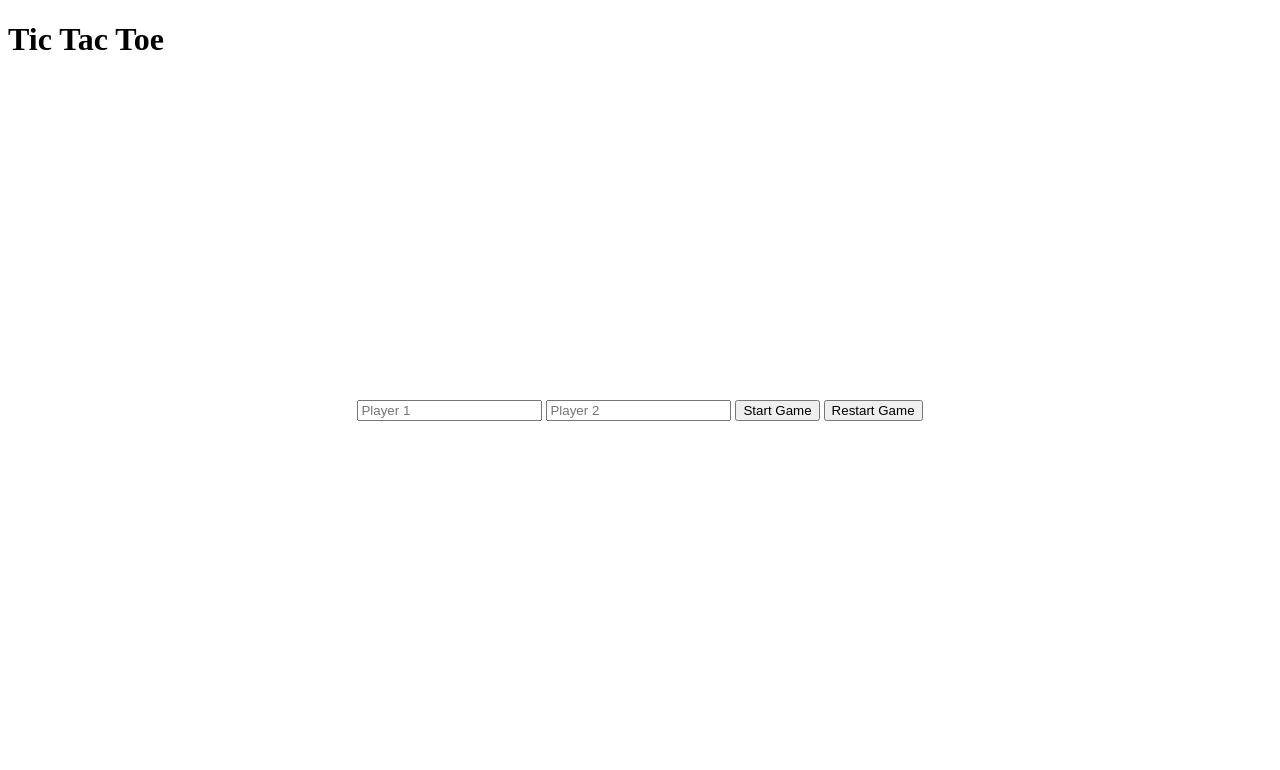
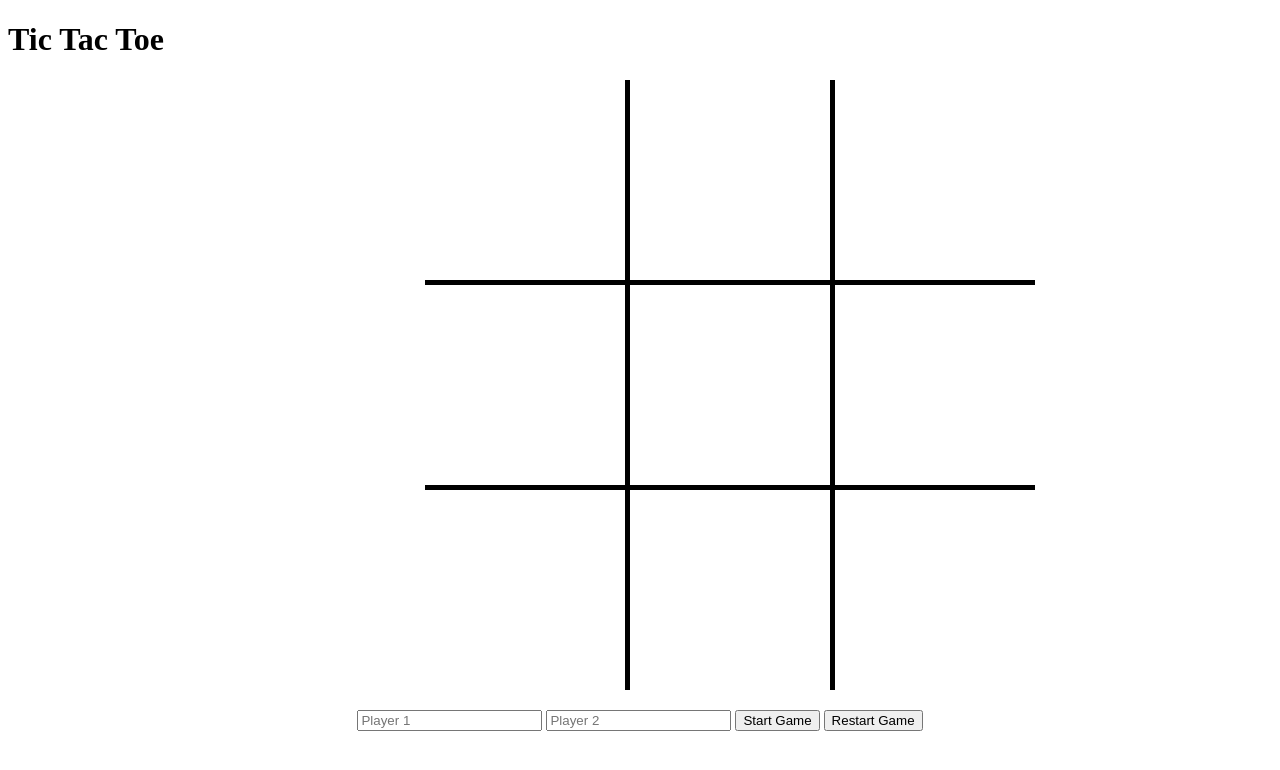
Before and after one commit to Andrea-2528/tic-tac-toe, a plain HTML site: page index.html in a window 1280 px wide. Both pictures are taken after a click on the button "Start Game". Drawn offline with Linux system fonts and the light colour scheme.

Commit message:
Add functioning game logic; styling to be added

```diff
--- a/script.js
+++ b/script.js
@@ -1,8 +1,146 @@
-const Gameboard = (()=>{
+//--------------------------------------------------------------------------------------------------------------
+
+const displayController = (() => {
+    const renderMessage = (message) => {
+        document.querySelector("#message").innerHTML = message;
+    }
+    return {
+        renderMessage,
+    }
+})();
+
+//---------------------------------------------------------------------------------------------------------------
+
+const Gameboard = (() => {
+    let gameboard = ["", "", "", "", "", "", "", "", ""];
+
+    const render = () => {
+
+        let boardHTML = "";
+        gameboard.forEach((square, index) => {
+            boardHTML += `<div class="square" id="square-${index}"> ${square} </div>`;
+        });
+
+        document.querySelector("#gameboard").innerHTML = boardHTML;
+
+        const squares = document.querySelectorAll(".square");
+        squares.forEach((square) => {
+            square.addEventListener("click", Game.handleClick);
+        });
+
+    };
+
+    const update = (index, value) => {
+        gameboard[index] = value;
+        render();
+    };
+
+    const getGameboard = () => gameboard;   //Makes gameboard accessible from outside but only to be read
+
+    return {
+        render,                    //Only "render" can be access from outside "Gameboard", which is an IIFE
+        update,
+        getGameboard,
+    };
+
 
 })();
 
+//---------------------------------------------------------------------------------------------------------------
+
+const createPlayer = (name, mark) => {
+    return { name, mark }
+}
+
+//---------------------------------------------------------------------------------------------------------------
+
+const Game = (() => {
+
+    let players = [];
+    let currentPlayerIndex;
+    let gameOver;
+
+    const start = () => {
+        for (let i = 0; i < 9; i++) {
+            Gameboard.update(i, "");
+        }
+        players = [
+            createPlayer(document.querySelector("#player1").value, "X"),
+            createPlayer(document.querySelector("#player2").value, "O")
+        ];
+        currentPlayerIndex = 0;
+        gameOver = false;
+        Gameboard.render();
+    };
+
+    const handleClick = (event) => {
+        if (gameOver) {
+            return;
+        }
+
+        let index = parseInt(event.target.id.split("-")[1]);
+
+        if (Gameboard.getGameboard()[index] !== "") {
+            return;
+        }
+
+        Gameboard.update(index, players[currentPlayerIndex].mark);
+
+        if (checkForWin(Gameboard.getGameboard(), players[currentPlayerIndex].mark)) {
+            gameOver = true;
+            displayController.renderMessage(`${players[currentPlayerIndex].name} wins`);
+        } else if (checkForTie(Gameboard.getGameboard())) {
+            gameOver = true;
+            alert("It's a tie!");
+        }
+
+        currentPlayerIndex = currentPlayerIndex === 0 ? 1 : 0;
+    };
+
+    const restart = () => {
+        for (let i = 0; i < 9; i++) {
+            Gameboard.update(i, "");
+        }
+        Gameboard.render;
+        currentPlayerIndex = 0;
+        gameOver=false;
+        document.querySelector("#message").innerHTML = "";
+    };
+
+    return {
+        start,
+        handleClick,
+        restart,
+    };
+
+})();
+
+//---------------------------------------------------------------------------------------------------------------
+
+const restartButton = document.querySelector("#restart-button");
+restartButton.addEventListener("click", () => {
+    Game.restart();
+})
+
 const startButton = document.querySelector("#start-button");
-startButton.addEventListener("click", () =>{
-    //Game.start();
+startButton.addEventListener("click", () => {
+    Game.start();
 })
+
+//---------------------------------------------------------------------------------------------------------------
+
+function checkForWin(board) {
+    const winningCombinations = [[0, 1, 2], [3, 4, 5], [6, 7, 8], [0, 3, 6], [1, 4, 7], [2, 5, 8], [0, 4, 8], [2, 4, 6]];
+    for (let i = 0; i < winningCombinations.length; i++) {
+        const [a, b, c] = winningCombinations[i];
+        if (board[a] && board[a] === board[b] && board[a] === board[c]) {
+            return true;
+        }
+    }
+
+    return false;
+}
+
+function checkForTie(board) {
+    return board.every(cell => cell !== "");
+}
--- a/style.css
+++ b/style.css
@@ -1,27 +1,30 @@
-
-#gameboard{
-    display: flex;
-    flex-wrap: wrap;
-    justify-content: center;
-    align-items: center;
-    height: 300px;
-    justify-content: center;
+#gameboard {
+    margin-left: 33%;
+    display: grid;
+    grid-template-columns: repeat(3, 1fr);
+    grid-template-rows: repeat(3, 1fr);
+    height: 610px;
+    width: 610px;
+    align-self: center;
+    background-color: black;
+    gap: 5px;
 }
 
-.square{
+.square {
     display: flex;
     flex-wrap: wrap;
     float: left;
-    border: 1px solid black;
     justify-content: center;
     align-items: center;
-    width: 25%;
-    height: 30%;
+    width: 200px;
+    height: 200px;
     text-align: center;
     font-size: 80px;
+    background-color: white;
 }
 
-#controls, #message{
+#controls,
+#message {
     text-align: center;
     margin: 20px 0;
 }
```
